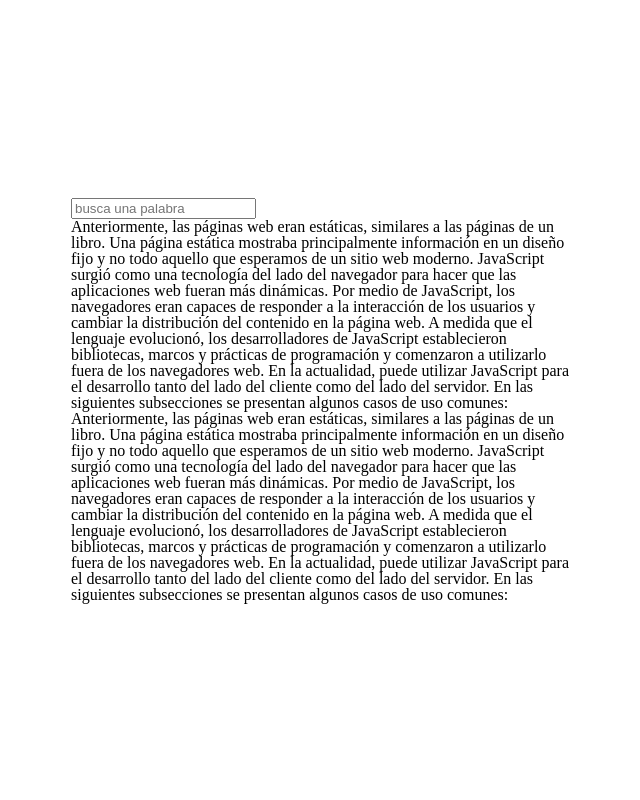
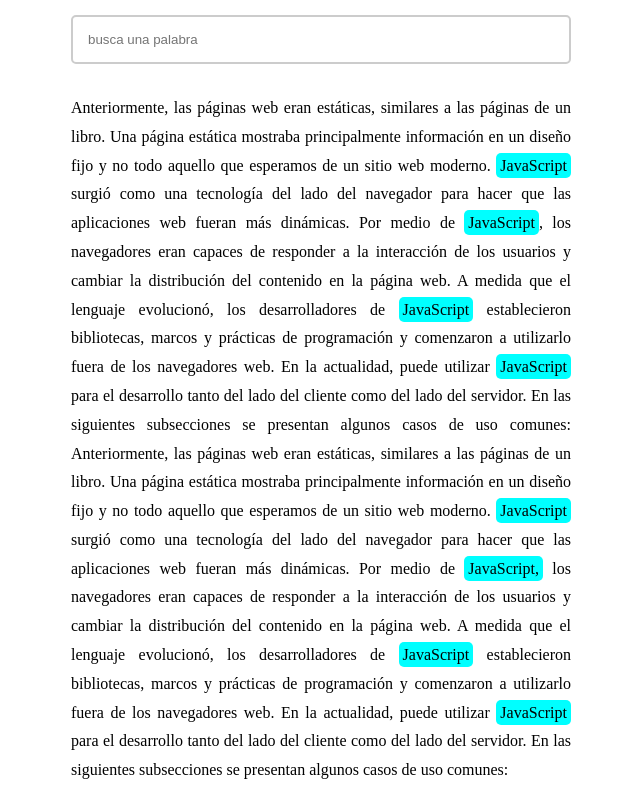
Before and after one commit to leandroalviarez12/proyecto-web-2, a plain HTML site: page index.html in a window 1280 px wide. Shown: the whole page, without its empty margins (319-959 px from the left). Drawn offline with Linux system fonts and the light colour scheme.

Commit message:
mejorando la vista del contenido

```diff
--- a/assets/css/styles.css
+++ b/assets/css/styles.css
@@ -21,3 +21,26 @@ body {
 .layout__main {
   width: 50rem;
 }
+
+.main__input {
+  display: block;
+  width: 100%;
+  padding: 1.5rem;
+  border-radius: 0.5rem;
+  border: 2px solid #ccc;
+  outline: none;
+  margin-bottom: 3rem;
+}
+
+.main__text {
+  text-align: justify;
+  line-height: 1.8;
+}
+
+
+
+.text__search{
+  background-color: cyan;
+  border-radius: 0.5rem;
+  padding: 0.4rem;
+}
--- a/index.html
+++ b/index.html
@@ -28,29 +28,35 @@
           Anteriormente, las páginas web eran estáticas, similares a las páginas
           de un libro. Una página estática mostraba principalmente información
           en un diseño fijo y no todo aquello que esperamos de un sitio web
-          moderno. JavaScript surgió como una tecnología del lado del navegador
-          para hacer que las aplicaciones web fueran más dinámicas. Por medio de
-          JavaScript, los navegadores eran capaces de responder a la interacción
-          de los usuarios y cambiar la distribución del contenido en la página
-          web. A medida que el lenguaje evolucionó, los desarrolladores de
-          JavaScript establecieron bibliotecas, marcos y prácticas de
-          programación y comenzaron a utilizarlo fuera de los navegadores web.
-          En la actualidad, puede utilizar JavaScript para el desarrollo tanto
-          del lado del cliente como del lado del servidor. En las siguientes
-          subsecciones se presentan algunos casos de uso comunes: Anteriormente,
-          las páginas web eran estáticas, similares a las páginas de un libro.
-          Una página estática mostraba principalmente información en un diseño
-          fijo y no todo aquello que esperamos de un sitio web moderno.
-          JavaScript surgió como una tecnología del lado del navegador para
-          hacer que las aplicaciones web fueran más dinámicas. Por medio de
-          JavaScript, los navegadores eran capaces de responder a la interacción
-          de los usuarios y cambiar la distribución del contenido en la página
-          web. A medida que el lenguaje evolucionó, los desarrolladores de
-          JavaScript establecieron bibliotecas, marcos y prácticas de
-          programación y comenzaron a utilizarlo fuera de los navegadores web.
-          En la actualidad, puede utilizar JavaScript para el desarrollo tanto
-          del lado del cliente como del lado del servidor. En las siguientes
-          subsecciones se presentan algunos casos de uso comunes:
+          moderno. <spam class="text__search">JavaScript</spam> surgió como una
+          tecnología del lado del navegador para hacer que las aplicaciones web
+          fueran más dinámicas. Por medio de
+          <spam class="text__search">JavaScript</spam>, los navegadores eran
+          capaces de responder a la interacción de los usuarios y cambiar la
+          distribución del contenido en la página web. A medida que el lenguaje
+          evolucionó, los desarrolladores de
+          <spam class="text__search">JavaScript</spam> establecieron
+          bibliotecas, marcos y prácticas de programación y comenzaron a
+          utilizarlo fuera de los navegadores web. En la actualidad, puede
+          utilizar <spam class="text__search">JavaScript</spam> para el
+          desarrollo tanto del lado del cliente como del lado del servidor. En
+          las siguientes subsecciones se presentan algunos casos de uso comunes:
+          Anteriormente, las páginas web eran estáticas, similares a las páginas
+          de un libro. Una página estática mostraba principalmente información
+          en un diseño fijo y no todo aquello que esperamos de un sitio web
+          moderno. <spam class="text__search">JavaScript</spam> surgió como una
+          tecnología del lado del navegador para hacer que las aplicaciones web
+          fueran más dinámicas. Por medio de
+          <spam class="text__search">JavaScript,</spam> los navegadores eran
+          capaces de responder a la interacción de los usuarios y cambiar la
+          distribución del contenido en la página web. A medida que el lenguaje
+          evolucionó, los desarrolladores de
+          <spam class="text__search">JavaScript</spam> establecieron
+          bibliotecas, marcos y prácticas de programación y comenzaron a
+          utilizarlo fuera de los navegadores web. En la actualidad, puede
+          utilizar <spam class="text__search">JavaScript</spam> para el
+          desarrollo tanto del lado del cliente como del lado del servidor. En
+          las siguientes subsecciones se presentan algunos casos de uso comunes:
         </p>
       </main>
     </div>
```
